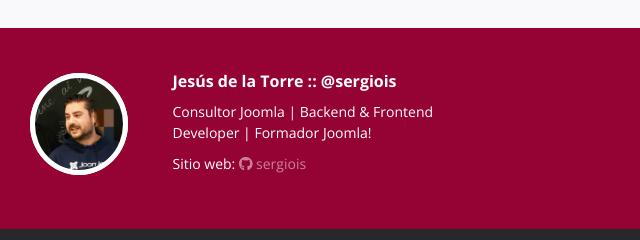
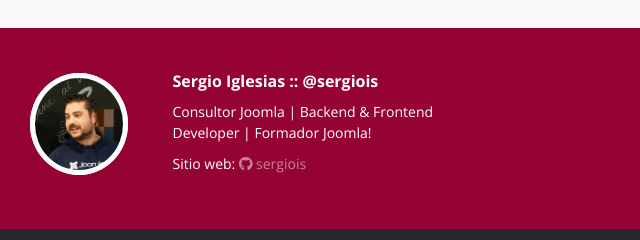
Before and after one commit to secardiologia/secardiologia.github.io, a plain HTML site: page seccontent.html in a window 1280 px wide. Shown: the part 941-1181 px from the top of the page, 640-1280 px from the left. Drawn offline with nearby package versions, Linux system fonts and the light colour scheme.

Commit message:
Cambio en pie de página

```diff
--- a/seccontent.html
+++ b/seccontent.html
@@ -176,7 +176,7 @@
                             <div class="content-holder col-md-9 col-sm-9 col-xs-12">
                                 <div class="content-holder-inner">
                                     <div class="desc">
-                                        <h4 class="content-title"><strong>Jesús de la Torre :: @sergiois</strong></h4>
+                                        <h4 class="content-title"><strong>Sergio Iglesias :: @sergiois</strong></h4>
                                         <p>Consultor Joomla | Backend & Frontend Developer | Formador Joomla!</p>
                                         <p>Sitio web: <a href="https://secardiologia.github.io" target="_blank"><i class="fab fa-github"></i> sergiois</a></a></p>
                                     </div>
```
Also changed, not shown: index.html (+1 -1 lines).
